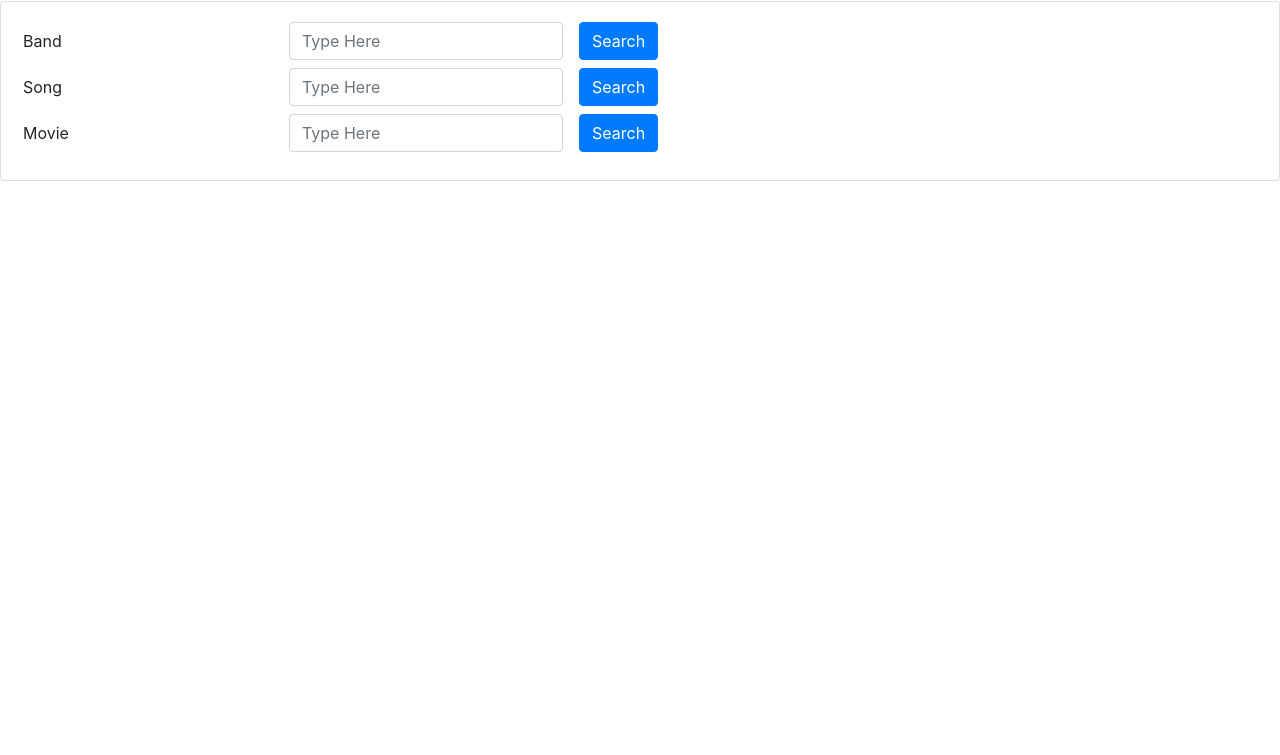
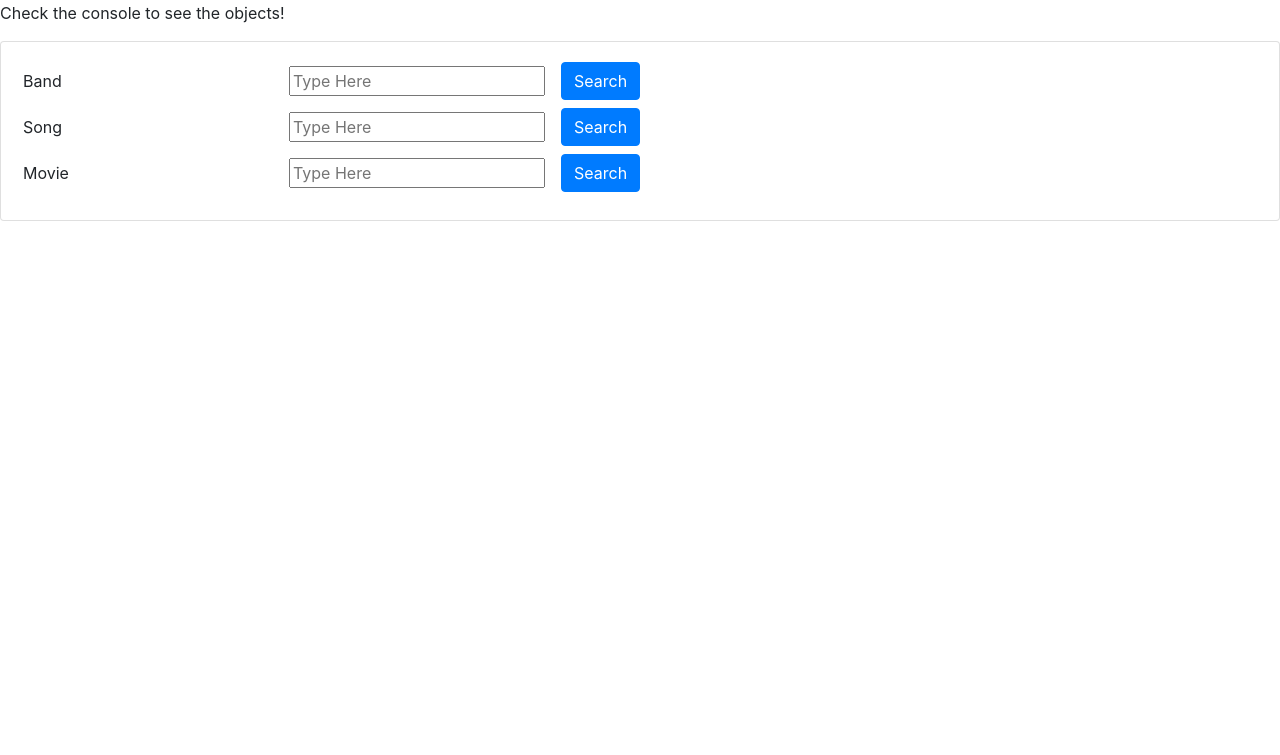
Before and after one commit to ElPat0/liri-node-app, a website: page index.html in a window 1280 px wide. Shown: the part 45-800 px from the top of the page. Drawn offline with nearby package versions, Linux system fonts and the light colour scheme; files that its build step writes are made by us from their sources; no server answers; files whose address does not match are found by name.

Commit message:
removed password class

```diff
--- a/index.html
+++ b/index.html
@@ -16,6 +16,7 @@
 
     <header>
         <h2>LIRI Node App</h2>
+        <p>Check the console to see the objects!</p>
 
     </header>
     <div class="card">
@@ -27,7 +28,7 @@
                 </div>
                 <div class="form-group mx-sm-3 mb-2">
 
-                    <input type="password" class="form-control" id="bandsSearch" placeholder="Type Here">
+                    <input id="bandsSearch" placeholder="Type Here">
                 </div>
                 <button type="submit" class="btn btn-primary mb-2">Search</button>
             </form>
@@ -37,7 +38,7 @@
                 </div>
                 <div class="form-group mx-sm-3 mb-2">
 
-                    <input type="password" class="form-control" id="spotifySearch" placeholder="Type Here">
+                    <input id="spotifySearch" placeholder="Type Here">
                 </div>
                 <button type="submit" class="btn btn-primary mb-2">Search</button>
             </form>
@@ -47,7 +48,7 @@
                 </div>
                 <div class="form-group mx-sm-3 mb-2">
 
-                    <input type="password" class="form-control" id="omdbSearch" placeholder="Type Here">
+                    <input id="omdbSearch" placeholder="Type Here">
                 </div>
                 <button type="submit" class="btn btn-primary mb-2">Search</button>
             </form>
```
